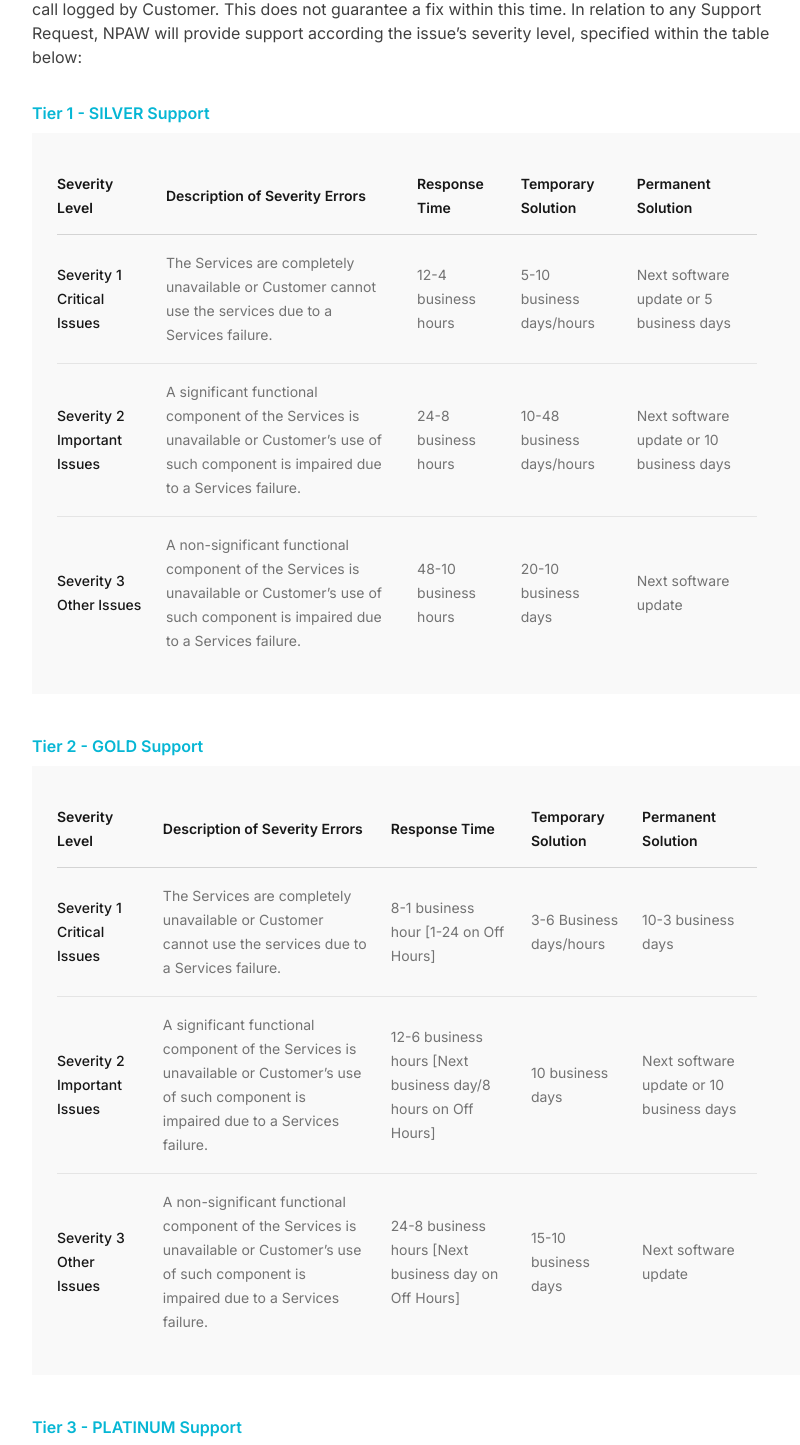
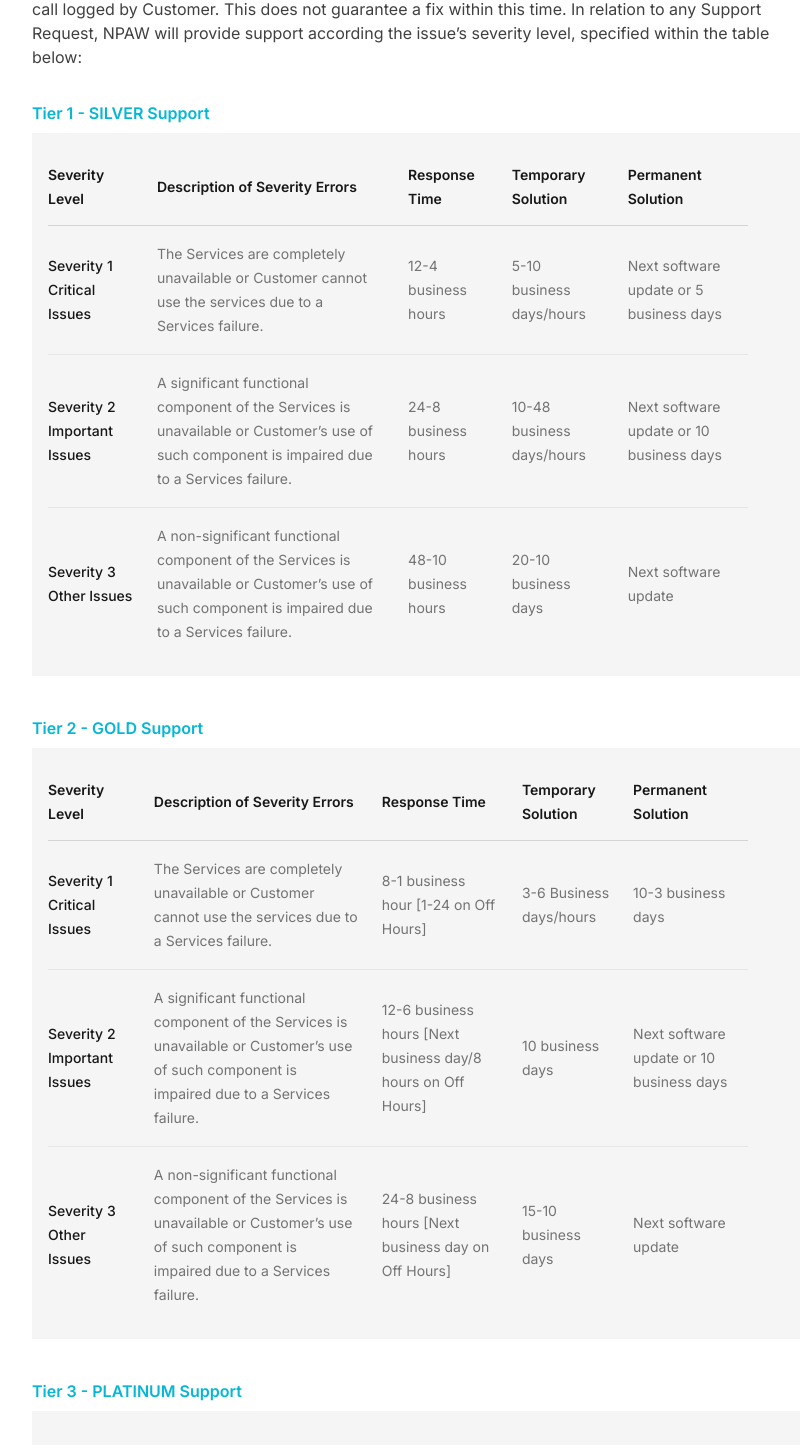
Before and after one commit to DiegoFischerDev/Publisher-landpage, a Next.js app: page /support-level-agreement in a window 1280 px wide. Shown: the part 579-2024 px from the top of the page, without its empty margins (224-1024 px from the left). Built offline with nearby package versions, Linux system fonts and the light colour scheme.

Commit message:
removed tailwind costom class

```diff
--- a/src/app/(main)/support-level-agreement/page.js
+++ b/src/app/(main)/support-level-agreement/page.js
@@ -37,7 +37,7 @@ export default function SupportLevelAgreement() {
                   Tier 1 - SILVER Support{' '}
                 </p>
               </strong>
-              <div className='overflow-x-auto-mobile'>
+              <div className='overflow-x-auto bg-gray-100 p-4'>
               <table className="w-[700px] divide-y divide-gray-300">
               <thead>
                 <tr>
@@ -83,7 +83,7 @@ export default function SupportLevelAgreement() {
                   Tier 2 - GOLD Support{' '}
                 </p>
               </strong>
-              <div className='overflow-x-auto-mobile'>
+              <div className='overflow-x-auto bg-gray-100 p-4'>
               <table className="w-[700px] divide-y divide-gray-300">
               <thead>
                 <tr>
@@ -128,7 +128,7 @@ export default function SupportLevelAgreement() {
                   Tier 3 - PLATINUM Support{' '}
                 </p>
               </strong>
-              <div className='overflow-x-auto-mobile'>
+              <div className='overflow-x-auto bg-gray-100 p-4'>
               <table className="w-[700px] divide-y divide-gray-300">
               <thead>
                 <tr>
@@ -211,7 +211,7 @@ export default function SupportLevelAgreement() {
       Service Level Uptime & Availability Matrix
     </h2>
     <div className="mt-4">
-      <div className='overflow-x-auto-mobile max-w-[600px]'>
+      <div className='overflow-x-auto bg-gray-100 p-4 max-w-[600px]'>
         <table className="w-[500px] divide-y divide-gray-300">
           <thead>
             <tr>
--- a/src/components/MobileScrollBar.jsx
+++ b/src/components/MobileScrollBar.jsx
@@ -19,9 +19,11 @@ export function MobileScrollBar({width}) {
   }, [])
 
  if (isMobile) return (
-    <>
-      <div style={{width: `${width}px`}} className={`absolute bottom-0 left-0 z-10 h-3 bg-[#06b6d4]`}></div>
-      <div className="absolute bottom-1 left-2 z-20 block h-1 w-[100px] rounded-full bg-gray-100 sm:hidden"></div>
-    </>
+    <div className=''>
+      <div style={{width: `${width}px`}} className="h-3 flex items-center pl-1 bg-gray-200">
+        <div className="block h-2 w-[100px] rounded-full bg-gray-100 sm:hidden"></div>
+      </div>
+
+    </div>
   )
 }
--- a/src/styles/tailwind.css
+++ b/src/styles/tailwind.css
@@ -1,22 +1,3 @@
 @tailwind base;
 @tailwind components;
 @tailwind utilities;
-
-.overflow-x-auto-mobile {
-    overflow-x: auto;
-    -webkit-overflow-scrolling: touch;
-    background-color: rgba(128, 128, 128, 0.05);
-    padding: 25px;
-    position: relative;
-  }
-
-  .overflow-x-auto-mobile::-webkit-scrollbar {
-    -webkit-appearance: none;
-    width: 8px;
-  }
-
-  .overflow-x-auto-mobile::-webkit-scrollbar-thumb {
-    border-radius: 4px;
-    background-color: rgba(169, 169, 169, 0.5); /* Cor cinza mais clara */
-    -webkit-box-shadow: 0 0 1px rgba(255, 255, 255, 0.5);
-  }
```
